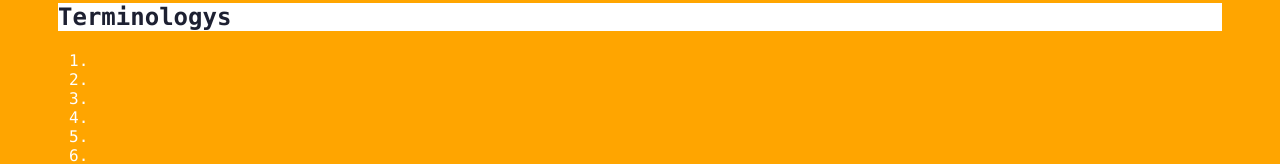
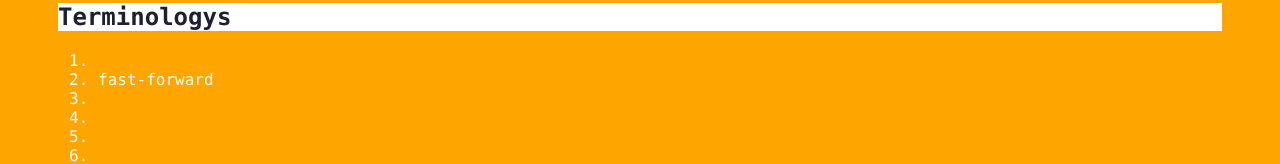
Before and after one commit to fy881212fly/git_learning, a plain HTML site: page index.html in a window 1280 px wide. Both pictures are taken after a click on the element "Terminologys". Shown: the part 242-406 px from the top of the page. Drawn offline with Linux system fonts and the light colour scheme.

Commit message:
add fast-forward

```diff
--- a/index.html
+++ b/index.html
@@ -15,7 +15,7 @@
             <div class="panel">
                 <ol>
                     <li></li>
-                    <li></li>
+                    <li>fast-forward</li>
                     <li></li>
                     <li></li>
                     <li></li>
```
